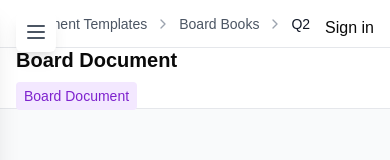
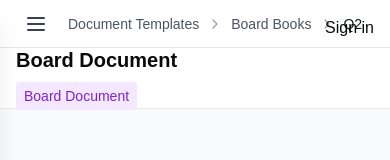
Before and after one commit to amrohendawi/copycoder-cursor-demo, a Next.js app: page / in a window 390 px wide. Shown: the top 160 px of the page. Built offline with nearby package versions, Linux system fonts and the light colour scheme; no server answers.

Commit message:
adjusted hamburger button for mobile view

```diff
--- a/src/app/layout.tsx
+++ b/src/app/layout.tsx
@@ -7,6 +7,7 @@ import {
 } from '@clerk/nextjs'
 import localFont from "next/font/local";
 import './globals.css'
+import { SidebarProvider } from '@/context/SidebarContext'
 
 const geistSans = localFont({
   src: "./fonts/GeistVF.woff",
@@ -29,6 +30,7 @@ export default function RootLayout({
     <ClerkProvider>
       <html lang="en">
         <body className={`${geistSans.variable} ${geistMono.variable} antialiased`}>
+          <SidebarProvider>
             <header style={{
               position: 'fixed',
               top: '1rem',
@@ -43,6 +45,7 @@ export default function RootLayout({
               </SignedIn>
             </header>
             {children}
+          </SidebarProvider>
         </body>
       </html>
     </ClerkProvider>
--- a/src/components/layout/Header.tsx
+++ b/src/components/layout/Header.tsx
@@ -1,12 +1,22 @@
 'use client'
 
-import { ChevronRight } from 'lucide-react'
+import { ChevronRight, Menu } from 'lucide-react'
+import { useSidebar } from '@/context/SidebarContext'
 
 const Header = () => {
+  const { toggleMobileMenu } = useSidebar()
+
   return (
     <header className="h-auto sm:h-[108px] border-b border-gray-200 bg-white">
       {/* Breadcrumbs */}
-      <div className="h-[48px] px-4 flex items-center border-b border-gray-200">
+      <div className="h-[48px] px-4 flex items-center gap-3 border-b border-gray-200">
+        <button
+          className="sm:hidden p-2 hover:bg-gray-100 rounded-lg"
+          aria-label="Toggle menu"
+          onClick={toggleMobileMenu}
+        >
+          <Menu size={24} className="text-gray-700" />
+        </button>
         <div className="w-full overflow-x-auto scrollbar-hide">
           <nav className="flex items-center text-sm min-w-max">
             <span className="text-gray-600 whitespace-nowrap">Document Templates</span>
--- a/src/components/layout/Sidebar.tsx
+++ b/src/components/layout/Sidebar.tsx
@@ -1,14 +1,15 @@
 'use client'
 
-import { Home, FileText, Workflow, FolderOpen, Contact, Menu, X } from 'lucide-react'
+import { Home, FileText, Workflow, FolderOpen, Contact, X } from 'lucide-react'
 import Link from 'next/link'
 import Image from 'next/image'
 import { useState, useEffect } from 'react'
 import { usePathname } from 'next/navigation'
+import { useSidebar } from '@/context/SidebarContext'
 
 const Sidebar = () => {
-  const [isMobileMenuOpen, setIsMobileMenuOpen] = useState(false)
   const [isMobile, setIsMobile] = useState(false)
+  const { isMobileMenuOpen, setIsMobileMenuOpen } = useSidebar()
   const pathname = usePathname()
 
   useEffect(() => {
@@ -33,18 +34,6 @@ const Sidebar = () => {
 
   return (
     <>
-      {/* Mobile Menu Toggle Button */}
-      <button
-        onClick={() => setIsMobileMenuOpen(!isMobileMenuOpen)}
-        className="fixed top-3 left-4 z-50 p-2 rounded-md bg-white shadow-lg sm:hidden hover:bg-gray-100"
-      >
-        {isMobileMenuOpen ? (
-          <X size={24} className="text-gray-600" />
-        ) : (
-          <Menu size={24} className="text-gray-600" />
-        )}
-      </button>
-
       {/* Overlay */}
       {isMobileMenuOpen && (
         <div
@@ -63,7 +52,7 @@ const Sidebar = () => {
         shadow-xl sm:shadow-none
       `}>
         <div className="flex flex-col h-full">
-          <div className="p-4 mb-6 mt-14 sm:mt-4">
+          <div className="p-4 mb-6 mt-4">
             <Image
               src="https://picsum.photos/200/60"
               alt="Logo"
--- /dev/null
+++ b/src/context/SidebarContext.tsx
@@ -0,0 +1,33 @@
+'use client'
+
+import { createContext, useContext, useState, ReactNode } from 'react'
+
+interface SidebarContextType {
+  isMobileMenuOpen: boolean
+  setIsMobileMenuOpen: (value: boolean) => void
+  toggleMobileMenu: () => void
+}
+
+const SidebarContext = createContext<SidebarContextType | undefined>(undefined)
+
+export function SidebarProvider({ children }: { children: ReactNode }) {
+  const [isMobileMenuOpen, setIsMobileMenuOpen] = useState(false)
+
+  const toggleMobileMenu = () => {
+    setIsMobileMenuOpen(prev => !prev)
+  }
+
+  return (
+    <SidebarContext.Provider value={{ isMobileMenuOpen, setIsMobileMenuOpen, toggleMobileMenu }}>
+      {children}
+    </SidebarContext.Provider>
+  )
+}
+
+export function useSidebar() {
+  const context = useContext(SidebarContext)
+  if (context === undefined) {
+    throw new Error('useSidebar must be used within a SidebarProvider')
+  }
+  return context
+}
```
Lines whose indentation alone changed are shown as unchanged.
